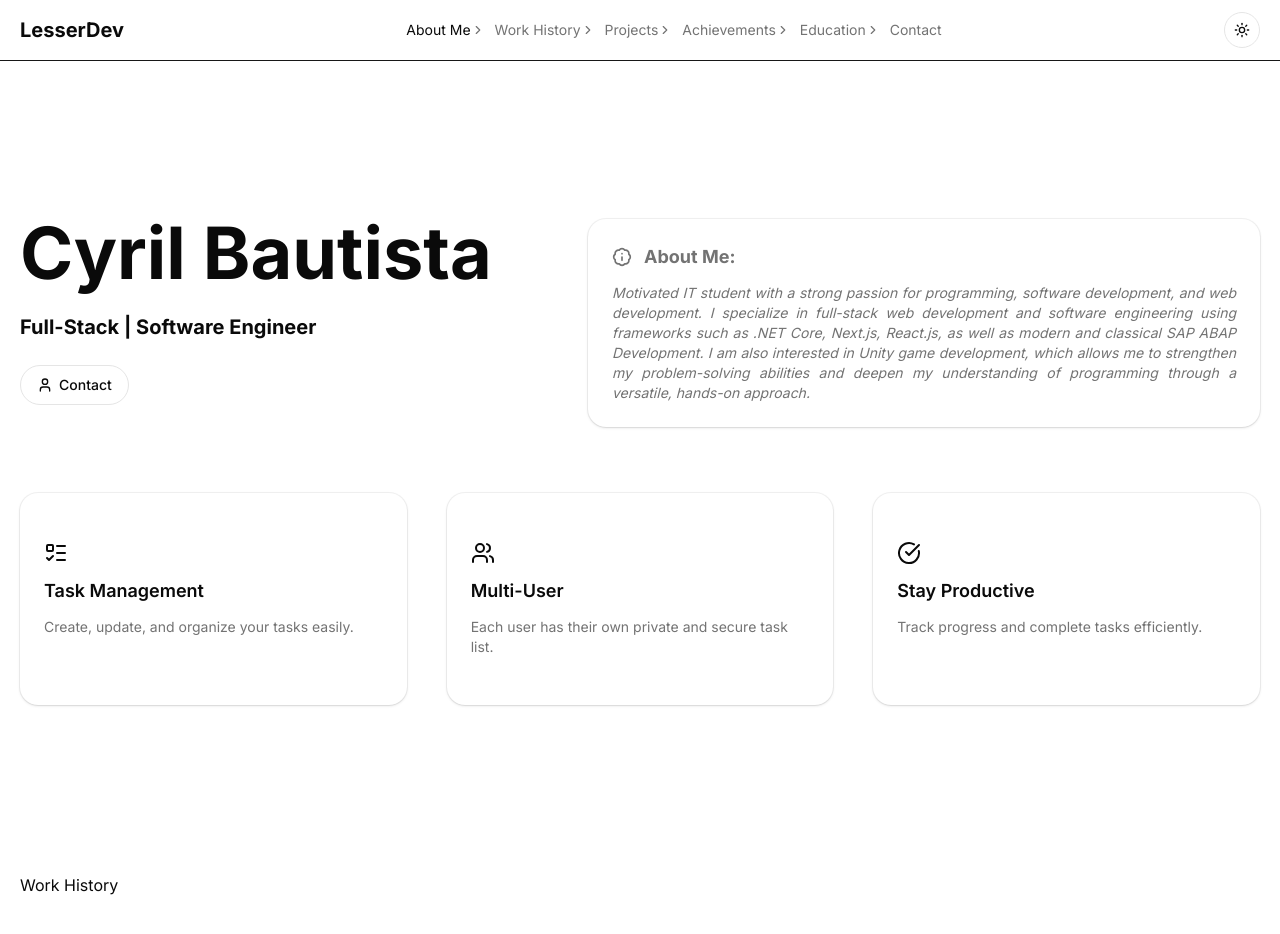
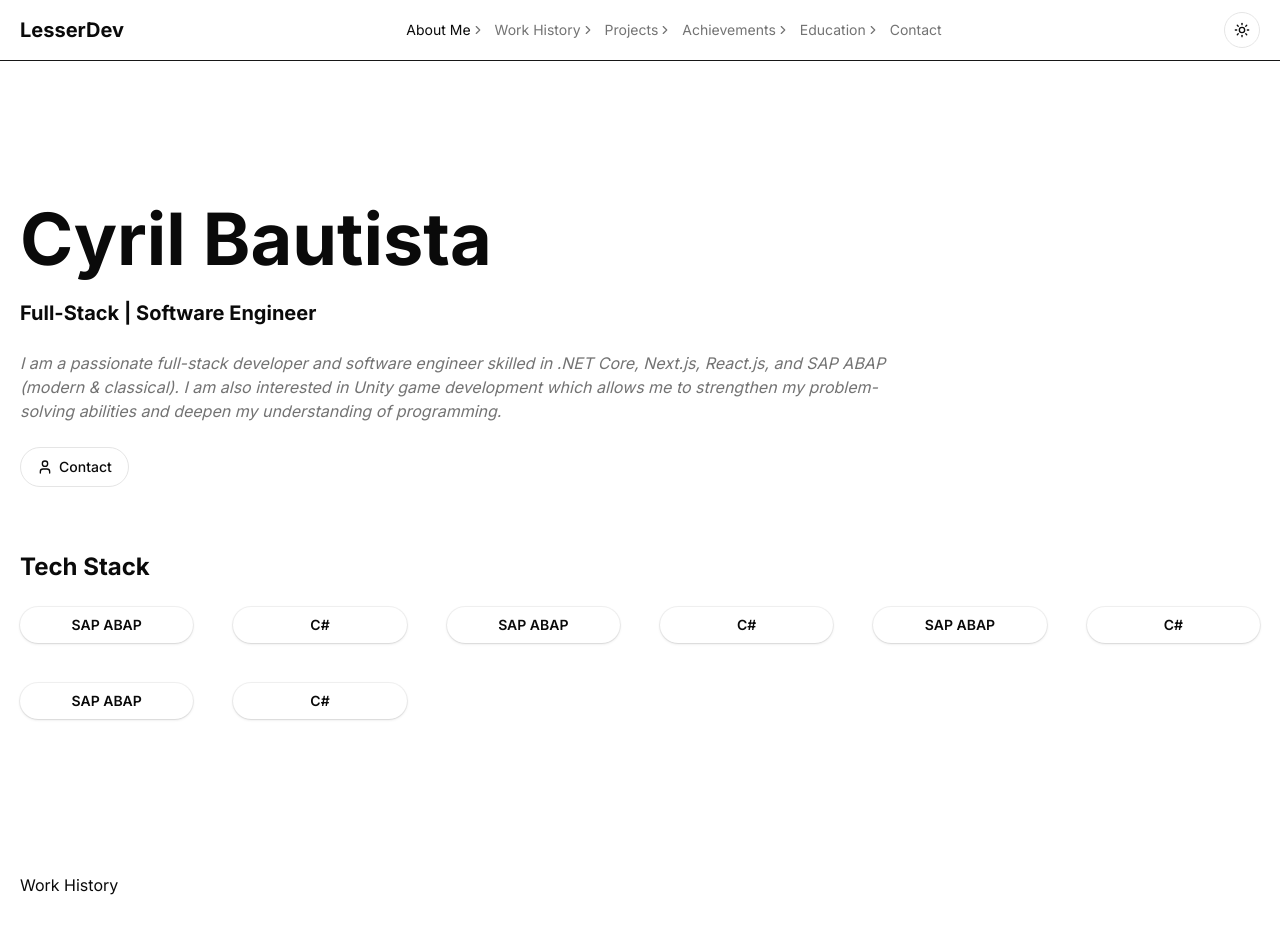
Before and after one commit to potuta/portfolio-website, a Next.js app: page / in a window 1280 px wide. Shown: the top 934 px of the page. Built offline with nearby package versions, Linux system fonts and the light colour scheme.

Commit message:
added about me summary

```diff
--- a/components/sections/About.tsx
+++ b/components/sections/About.tsx
@@ -8,11 +8,10 @@ import { scrollToSection } from "../data/sections";
 
 export default function About() {
   return (
-    <div>
-        <section id="about" className="section min-h-screen flex items-center">
-            <div>
-                {/* Hero Section */}
-                <section className="text-left flex gap-10 space-y-6 justify-between items-center">
+    <div className="">
+        <section id="about" className="section min-h-screen flex items-center justify-center">
+            <div className="mx-auto w-full">
+                <section className="flex gap-10 justify-between items-center">
                     <div className="space-y-6">
                         <motion.h1
                         initial={{ opacity: 0, y: 20 }}
@@ -35,6 +34,17 @@ export default function About() {
                         initial={{ opacity: 0, y: 20 }}
                         animate={{ opacity: 1, y: 0 }}
                         transition={{ delay: 0.2 }}
+                        className="text-muted-foreground italic max-w-4xl"
+                        >
+
+                            I am a passionate full-stack developer and software engineer skilled in .NET Core, Next.js, React.js, and SAP ABAP (modern & classical).
+                            I am also interested in Unity game development which allows me to strengthen my problem-solving abilities and deepen my understanding of programming.
+                        </motion.div>
+
+                        <motion.div
+                        initial={{ opacity: 0, y: 20 }}
+                        animate={{ opacity: 1, y: 0 }}
+                        transition={{ delay: 0.2 }}
                         className="md:text-xl font-bold"
                         >
                             <Button size="lg" variant="outline" onClick={() => scrollToSection('contact')}>
@@ -43,67 +53,51 @@ export default function About() {
                         </motion.div>
                     </div>
 
-                    <Card className="max-w-2xl rounded-2xl shadow">
-                        <CardContent className="space-y-3">
-                            <motion.div
-                            initial={{ opacity: 0, y: 20 }}
-                            animate={{ opacity: 1, y: 0 }}
-                            transition={{ delay: 0.2 }}
-                            className="text-muted-foreground font-bold text-lg text-justify"
-                            >
-                                <div className="flex items-center gap-3">
-                                    <BadgeInfo className="w-5 h-5"/>
-                                    About Me:
-                                </div>
-                            </motion.div>
-                            <motion.p
-                            initial={{ opacity: 0, y: 20 }}
-                            animate={{ opacity: 1, y: 0 }}
-                            transition={{ delay: 0.3 }}
-                            className="text-muted-foreground text-sm text-justify italic"
-                            >
-                                Motivated IT student with a strong passion for programming, software development, and
-                                web development. I specialize in full-stack web development and software engineering using
-                                frameworks such as .NET Core, Next.js, React.js, as well as modern and classical SAP ABAP
-                                Development. I am also interested in Unity game development, which allows me to strengthen
-                                my problem-solving abilities and deepen my understanding of programming through a versatile,
-                                hands-on approach.
-                            </motion.p>
-                        </CardContent>
-                    </Card>
                 </section>
 
-                <section className="grid md:grid-cols-3 gap-10 mt-16">
-                    <Card className="rounded-2xl shadow">
-                        <CardContent className="p-6 space-y-3">
-                            <ListTodo className="w-6 h-6" />
-                            <h3 className="font-semibold text-lg">Task Management</h3>
-                            <p className="text-sm text-muted-foreground">
-                            Create, update, and organize your tasks easily.
-                            </p>
-                        </CardContent>
-                    </Card>
+                <section className="space-y-6 mt-16">
+                    <div className="flex items-center justify-between">
+                        <motion.h1
+                        initial={{ opacity: 0, y: 20 }}
+                        animate={{ opacity: 1, y: 0 }}
+                        transition={{ delay: 0.2 }}
+                        className="md:text-2xl font-bold"
+                        >
+                            Tech Stack
+                        </motion.h1>
+                        <div>
 
-                    <Card className="rounded-2xl shadow">
-                        <CardContent className="p-6 space-y-3">
-                            <Users className="w-6 h-6" />
-                            <h3 className="font-semibold text-lg">Multi-User</h3>
-                            <p className="text-sm text-muted-foreground">
-                            Each user has their own private and secure task list.
-                            </p>
-                        </CardContent>
-                    </Card>
+                        </div>
+                    </div>
 
-                    <Card className="rounded-2xl shadow">
-                        <CardContent className="p-6 space-y-3">
-                            <CheckCircle className="w-6 h-6" />
-                            <h3 className="font-semibold text-lg">Stay Productive</h3>
-                            <p className="text-sm text-muted-foreground">
-                            Track progress and complete tasks efficiently.
-                            </p>
-                        </CardContent>
-                    </Card>
+                    <div className="grid md:grid-cols-6 gap-10" >
+                        <Card className="rounded-2xl shadow p-2">
+                            <p className="font-semibold text-sm text-center wrap-break-word">SAP ABAP</p>
+                        </Card>
+                        <Card className="rounded-2xl shadow p-2">
+                            <p className="font-semibold text-sm text-center wrap-break-word">C#</p>
+                        </Card>
+                        <Card className="rounded-2xl shadow p-2">
+                            <p className="font-semibold text-sm text-center wrap-break-word">SAP ABAP</p>
+                        </Card>
+                        <Card className="rounded-2xl shadow p-2">
+                            <p className="font-semibold text-sm text-center wrap-break-word">C#</p>
+                        </Card>
+                        <Card className="rounded-2xl shadow p-2">
+                            <p className="font-semibold text-sm text-center wrap-break-word">SAP ABAP</p>
+                        </Card>
+                        <Card className="rounded-2xl shadow p-2">
+                            <p className="font-semibold text-sm text-center wrap-break-word">C#</p>
+                        </Card>
+                        <Card className="rounded-2xl shadow p-2">
+                            <p className="font-semibold text-sm text-center wrap-break-word">SAP ABAP</p>
+                        </Card>
+                        <Card className="rounded-2xl shadow p-2">
+                            <p className="font-semibold text-sm text-center wrap-break-word">C#</p>
+                        </Card>
+                    </div>
                 </section>
+
             </div>
         </section>
     </div>
```
